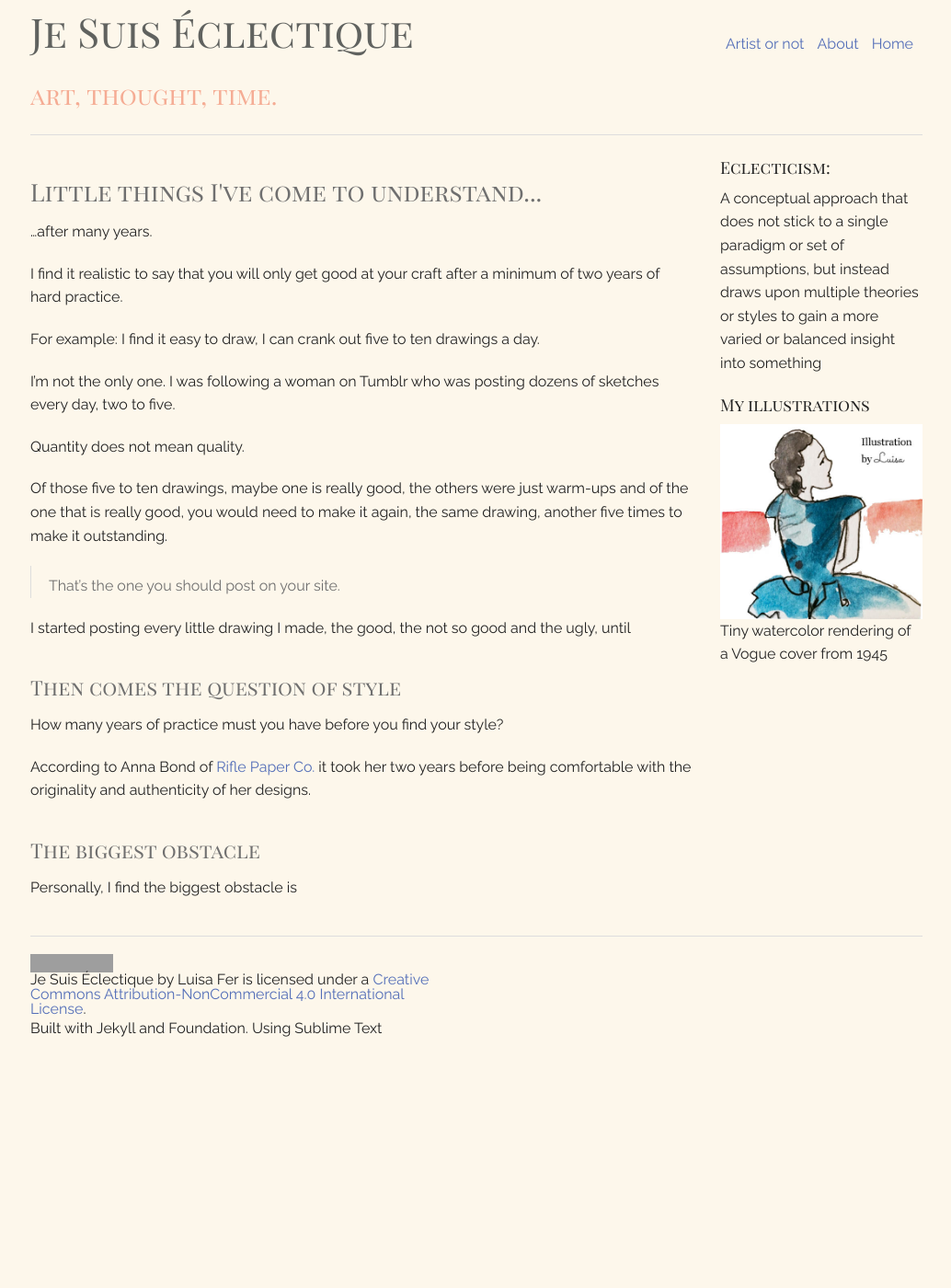
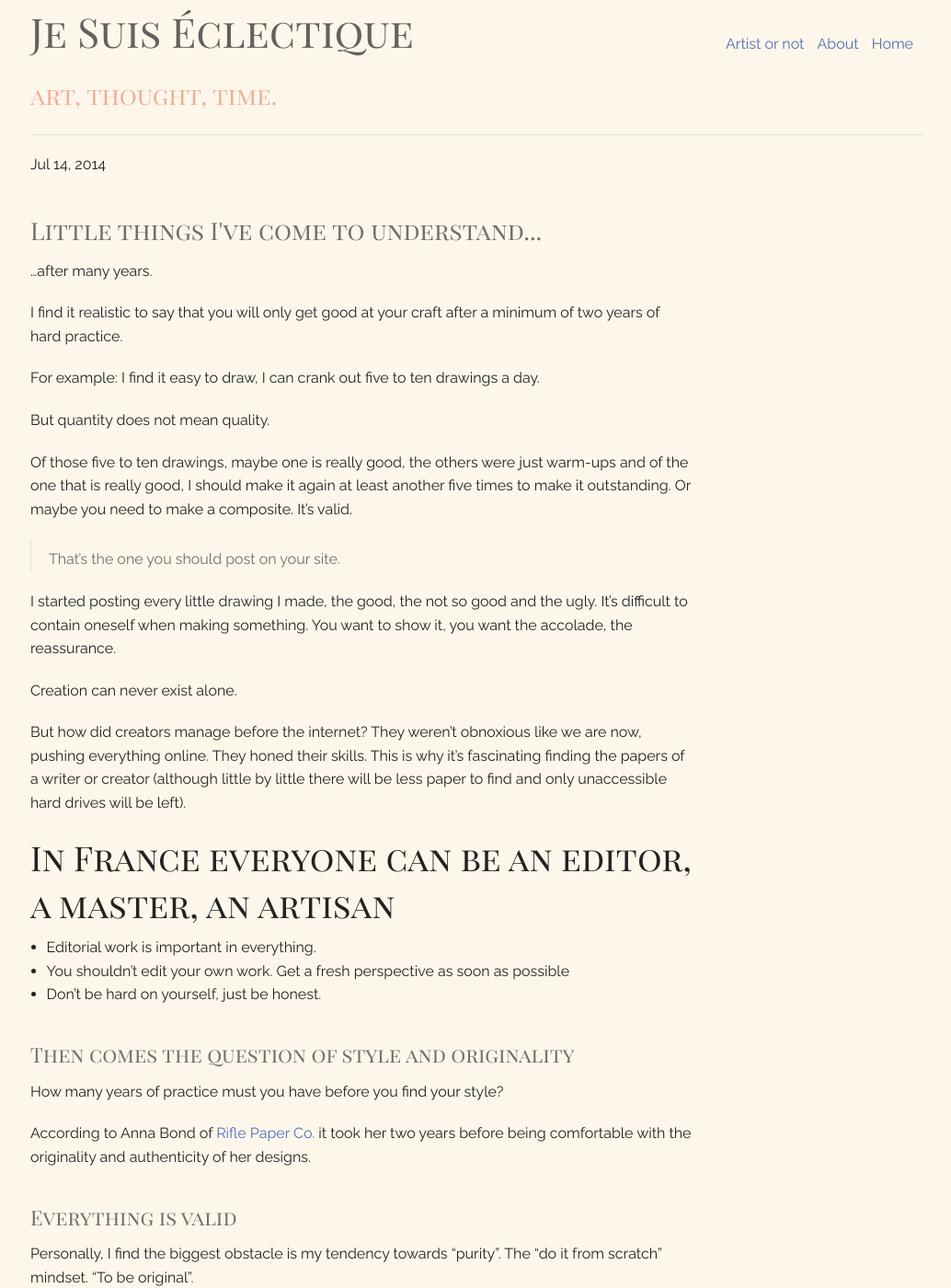
Before and after one commit to bitcolorine/Je-suis-eclectique, a Jekyll site: the page built from _posts/2014-07-14-the-truth-about-making-any-kind-of-art.md, in a window 1280 px wide and 1400 px high. Shown: the whole window at 92% size, without its empty margins (122-1156 px from the left). Built offline with Jekyll 4.4.1, drawn with Linux system fonts in a browser that asks for light colours; Markdown is read by kramdown in place of the engine named in the settings; some of the changed text lies outside the part shown; grey boxes are pictures that could not be loaded.

Commit message:
Modified Post layout

```diff
--- a/_config.yml
+++ b/_config.yml
@@ -5,4 +5,5 @@ fullname: Luisa Fernanda
 baseurl: /Je-suis-eclectique
 permalink: /:year/:month/:title
 excerpt_separator: ""
+categories:  Tech Creativity Illustration Daily
 paginate: 10
--- a/_layouts/post.html
+++ b/_layouts/post.html
@@ -4,16 +4,26 @@ Layout: default
 
 {% include head.html %}
 
-<div class="post">
-<h2>{{ page.title }}</h2>
+<div class="row">
+
+
+ <div class="large-9 columns" role="content">
+
+
 
   <header class="post-header">
     <p class="meta">{{ page.date | date: "%b %-d, %Y" }}{% if page.author %} • {{ page.author }}{% endif %}{% if page.meta %} • {{ page.meta }}{% endif %}</p>
   </header>
+
+  <!-- <h2 class="title">{{ page.title }}</h2>
+<p class="meta">{{ page.date | date_to_string }}</p> -->
 
   <article class="post-content">
   {{ content }}
   </article>
 
 </div>
+
+
+</div>
 {% include foot.html %}
--- a/_posts/2014-07-14-the-truth-about-making-any-kind-of-art.md
+++ b/_posts/2014-07-14-the-truth-about-making-any-kind-of-art.md
@@ -12,24 +12,59 @@ I find it realistic to say that you will only get good at your craft after a min
 
 For example: I find it easy to draw, I can crank out five to ten drawings a day.
 
-I'm not the only one. I was following a woman on Tumblr who was posting dozens of sketches every day, two to five.
+But quantity does not mean quality.
 
-Quantity does not mean quality.
+Of those five to ten drawings, maybe one is really good, the others were just warm-ups and of the one that is really good, I should make it again at least another five times to make it outstanding. Or maybe you need to make a composite. It's valid.
 
-Of those five to ten drawings, maybe one is really good, the others were just warm-ups and of the one that is really good, you would need to make it again, the same drawing, another five times to make it outstanding.
 
 >That's the one you should post on your site.
 
-I started posting every little drawing I made, the good, the not so good and the ugly, until
+I started posting every little drawing I made, the good, the not so good and the ugly.
+It's difficult to contain oneself when making something. You want to show it, you want the accolade, the reassurance.
+
+Creation can never exist alone.
+
+But how did creators manage before the internet?
+They weren't obnoxious like we are now, pushing everything online.
+They honed their skills. This is why it's fascinating  finding the papers of a writer or creator (although little by little there will be less paper to find and only unaccessible hard drives will be left).
+
+## In France everyone can be an editor, a master, an artisan
+
+* Editorial work is important in everything.
+*  You shouldn't edit your own work. Get a fresh perspective as soon as possible
+* Don't be hard on yourself, just be honest.
 
 
-
-<h2> <small>Then comes the question of style</small></h2>
+<h2> <small>Then comes the question of style and originality</small></h2>
 
 How many years of practice must you have before you find your style?
 
 According to Anna Bond of [Rifle Paper Co.](http://nearlyimpossible.org/talks/anna-bond/) it took her two years before being comfortable with the originality and authenticity of her designs.
 
-<h2> <small> The biggest obstacle </small></h2>
+<h2> <small> Everything is valid </small></h2>
 
-Personally, I find the biggest obstacle is
+Personally, I find the biggest obstacle is my tendency towards "purity". The "do it from scratch" mindset. "To be original".
+
+I understand that everything comes from something else, but for some reason I have no problem seeing this in other people's but not from myself.
+Yet with the internet it seems that even before beginning anything, I want to see what other people are doing it and thus begins the war with myself about wanting to do original work but never feeling certain if I'm doing things the way "I'm supposed to".
+
+In these cases, I to a recent rule I've imposed to myself:
+"Research less"
+
+If I feel the urge to binge on other people's work, I allow it but I almost clinically monitor my reactions to what I'm watching.
+Is it:
+
+* admiration?
+* curiosity?
+* fascination?
+* wonder?
+* Do I want to send a note of appreciation?
+* Do I want to bookmark, pin, send to my sources of inspiration?
+
+Or... do I feel
+* Jealousy
+* Misjudgement
+* Mockery
+* The "Oh my god I will never be as good as..."
+
+By monitoring my reactions, I know when to stop researching and start doing.
```
Also changed, not shown: other parts of _posts/2014-07-14-the-truth-about-making-any-kind-of-art.md (+2 -2 lines), _posts/2014-07-01-first-post.md (+2 -2 lines), _posts/2014-07-09-second-post.md (+2 -2 lines), _posts/2014-07-10-phase-out-of-it.md (+2 -2 lines), assets/img/editor.jpg (added).
